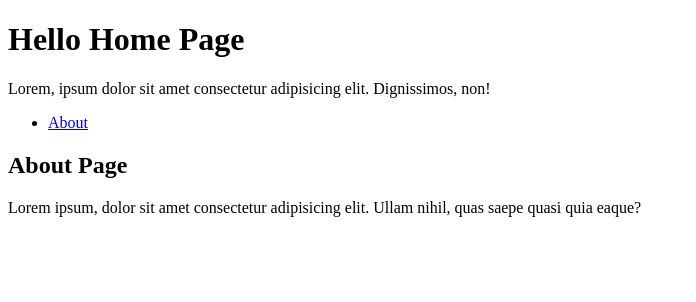
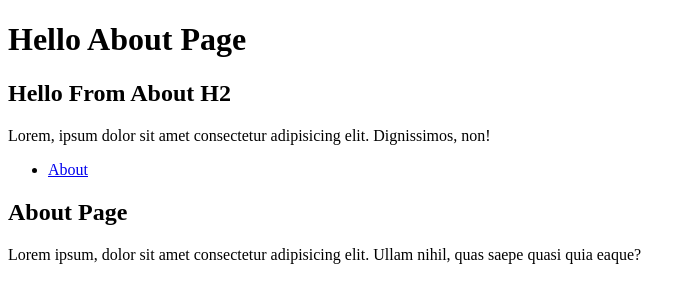
Before and after one commit to WaleedShalal/dummy-project, a plain HTML site: page index.html in a window 1280 px wide. Shown: the whole page, without its empty margins (0-696 px from the left). Drawn offline with Linux system fonts and the light colour scheme.

Commit message:
adding h2 title

```diff
--- a/index.html
+++ b/index.html
@@ -7,7 +7,8 @@
     <link rel="stylesheet" href="./css/styles.css" />
   </head>
   <body>
-    <h1>Hello Home Page</h1>
+    <h1>Hello About Page</h1>
+    <h2>Hello From About H2</h2>
     <p>
       Lorem, ipsum dolor sit amet consectetur adipisicing elit. Dignissimos,
       non!
```
